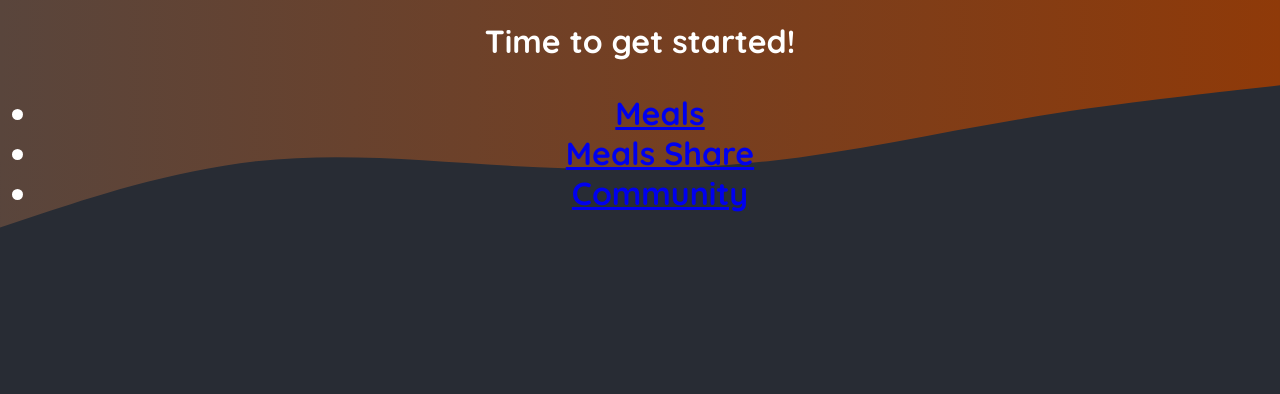
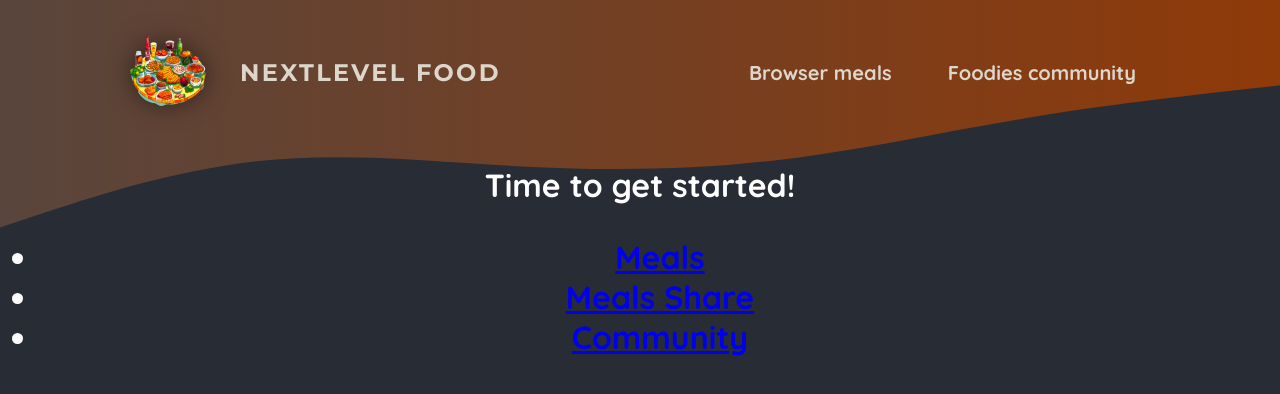
Before and after one commit to kevintanes/foodies-app-nextJs-maximilian, a Next.js app: page / in a window 1280 px wide. Shown: the top 394 px of the page. Built offline with nearby package versions, Linux system fonts and the light colour scheme.

Commit message:
feat: add main-header component

```diff
--- a/app/globals.css
+++ b/app/globals.css
@@ -1,31 +1,16 @@
-@import url('https://fonts.googleapis.com/css2?family=Quicksand:wght@400;600;700&family=Montserrat:wght@400;700&display=swap');
+@import url("https://fonts.googleapis.com/css2?family=Quicksand:wght@400;600;700&family=Montserrat:wght@400;700&display=swap");
 
 * {
   box-sizing: border-box;
 }
 
 html {
-  font-family: 'Quicksand', sans-serif;
+  font-family: "Quicksand", sans-serif;
 }
 
 body {
   margin: 0;
   background: radial-gradient(#282c34, #282c34);
-}
-
-.header-background {
-  position: absolute;
-  width: 100%;
-  height: 320px;
-  top: 0;
-  left: 0;
-  z-index: -1;
-}
-
-svg {
-  display: block;
-  width: 100%;
-  height: auto;
 }
 
 .not-found,
@@ -46,7 +31,7 @@
   -webkit-text-fill-color: transparent;
   background-size: cover;
   background-position: center;
-  font-family: 'Montserrat', sans-serif;
+  font-family: "Montserrat", sans-serif;
 }
 
 .not-found p,
--- a/app/layout.js
+++ b/app/layout.js
@@ -1,35 +1,18 @@
-import './globals.css';
+import MainHeader from "@/components/main-header/main-header";
+import "./globals.css";
+import MainHeaderBackground from "@/components/main-header/main-header-background";
 
 export const metadata = {
-  title: 'NextLevel Food',
-  description: 'Delicious meals, shared by a food-loving community.',
+  title: "NextLevel Food",
+  description: "Delicious meals, shared by a food-loving community.",
 };
 
 export default function RootLayout({ children }) {
   return (
     <html lang="en">
       <body>
-        <div className="header-background">
-          <svg xmlns="http://www.w3.org/2000/svg" viewBox="0 0 1440 320">
-            <defs>
-              <linearGradient id="gradient" x1="0%" y1="0%" x2="100%" y2="0%">
-                <stop
-                  offset="0%"
-                  style={{ stopColor: '#59453c', stopOpacity: '1' }}
-                />
-                <stop
-                  offset="100%"
-                  style={{ stopColor: '#8f3a09', stopOpacity: '1' }}
-                />
-              </linearGradient>
-            </defs>
-            <path
-              fill="url(#gradient)"
-              d="M0,256L48,240C96,224,192,192,288,181.3C384,171,480,181,576,186.7C672,192,768,192,864,181.3C960,171,1056,149,1152,133.3C1248,117,1344,107,1392,101.3L1440,96L1440,0L1392,0C1344,0,1248,0,1152,0C1056,0,960,0,864,0C768,0,672,0,576,0C480,0,384,0,288,0C192,0,96,0,48,0L0,0Z"
-            ></path>
-          </svg>
-        </div>
-
+        <MainHeaderBackground />
+        <MainHeader />
         {children}
       </body>
     </html>
--- /dev/null
+++ b/components/main-header/main-header-background.js
@@ -0,0 +1,22 @@
+import classes from "./main-header-background.module.css";
+
+const MainHeaderBackground = () => {
+  return (
+    <div className={classes["header-background"]}>
+      <svg xmlns="http://www.w3.org/2000/svg" viewBox="0 0 1440 320">
+        <defs>
+          <linearGradient id="gradient" x1="0%" y1="0%" x2="100%" y2="0%">
+            <stop offset="0%" style={{ stopColor: "#59453c", stopOpacity: "1" }} />
+            <stop offset="100%" style={{ stopColor: "#8f3a09", stopOpacity: "1" }} />
+          </linearGradient>
+        </defs>
+        <path
+          fill="url(#gradient)"
+          d="M0,256L48,240C96,224,192,192,288,181.3C384,171,480,181,576,186.7C672,192,768,192,864,181.3C960,171,1056,149,1152,133.3C1248,117,1344,107,1392,101.3L1440,96L1440,0L1392,0C1344,0,1248,0,1152,0C1056,0,960,0,864,0C768,0,672,0,576,0C480,0,384,0,288,0C192,0,96,0,48,0L0,0Z"
+        ></path>
+      </svg>
+    </div>
+  );
+};
+
+export default MainHeaderBackground;
--- /dev/null
+++ b/components/main-header/main-header-background.module.css
@@ -0,0 +1,14 @@
+.header-background {
+  position: absolute;
+  width: 100%;
+  height: 320px;
+  top: 0;
+  left: 0;
+  z-index: -1;
+}
+
+.header-background svg {
+  display: block;
+  width: 100%;
+  height: auto;
+}
--- /dev/null
+++ b/components/main-header/main-header.js
@@ -0,0 +1,28 @@
+import logoImg from "@/assets/logo.png";
+import Image from "next/image";
+import Link from "next/link";
+import classes from "./main-header.module.css";
+
+const MainHeader = () => {
+  return (
+    <header className={classes.header}>
+      <Link className={classes.logo} href="/">
+        <Image src={logoImg} alt="A plate with food on it" priority />
+        NextLevel food
+      </Link>
+
+      <nav className={classes.nav}>
+        <ul>
+          <li>
+            <Link href="/meals">Browser meals</Link>
+          </li>
+          <li>
+            <Link href="/community">Foodies community</Link>
+          </li>
+        </ul>
+      </nav>
+    </header>
+  );
+};
+
+export default MainHeader;
--- /dev/null
+++ b/components/main-header/main-header.module.css
@@ -0,0 +1,67 @@
+.header {
+  display: flex;
+  justify-content: space-between;
+  align-items: center;
+  padding: 2rem 1rem;
+}
+
+@media (min-width: 768px) {
+  .header {
+    padding: 2rem 10%;
+  }
+}
+
+.nav ul {
+  list-style: none;
+  margin: 0;
+  padding: 0;
+  display: flex;
+  gap: 1.5rem;
+  /* font-family: 'Montserrat', sans-serif; */
+  font-size: 1.25rem;
+}
+
+.nav a {
+  text-decoration: none;
+  color: #ddd6cb;
+  font-weight: bold;
+  padding: 0.5rem 1rem;
+  border-radius: 0.5rem;
+}
+
+.nav a:hover,
+.nav a:active {
+  background: linear-gradient(90deg, #ff8a05, #f9b331);
+  background-clip: text;
+  -webkit-background-clip: text;
+  -webkit-text-fill-color: transparent;
+  text-shadow: 0 0 18px rgba(248, 190, 42, 0.8);
+}
+
+.active {
+  background: linear-gradient(90deg, #ff8a05, #f9b331);
+  background-clip: text;
+  -webkit-background-clip: text;
+  -webkit-text-fill-color: transparent;
+}
+
+.logo {
+  display: flex;
+  align-items: center;
+  justify-content: center;
+  gap: 2rem;
+  text-decoration: none;
+  color: #ddd6cb;
+  font-weight: bold;
+  font-family: "Montserrat", sans-serif;
+  letter-spacing: 0.15rem;
+  text-transform: uppercase;
+  font-size: 1.5rem;
+}
+
+.logo img {
+  width: 5rem;
+  height: 5rem;
+  object-fit: contain;
+  filter: drop-shadow(0 0 0.75rem rgba(0, 0, 0, 0.5));
+}
```
